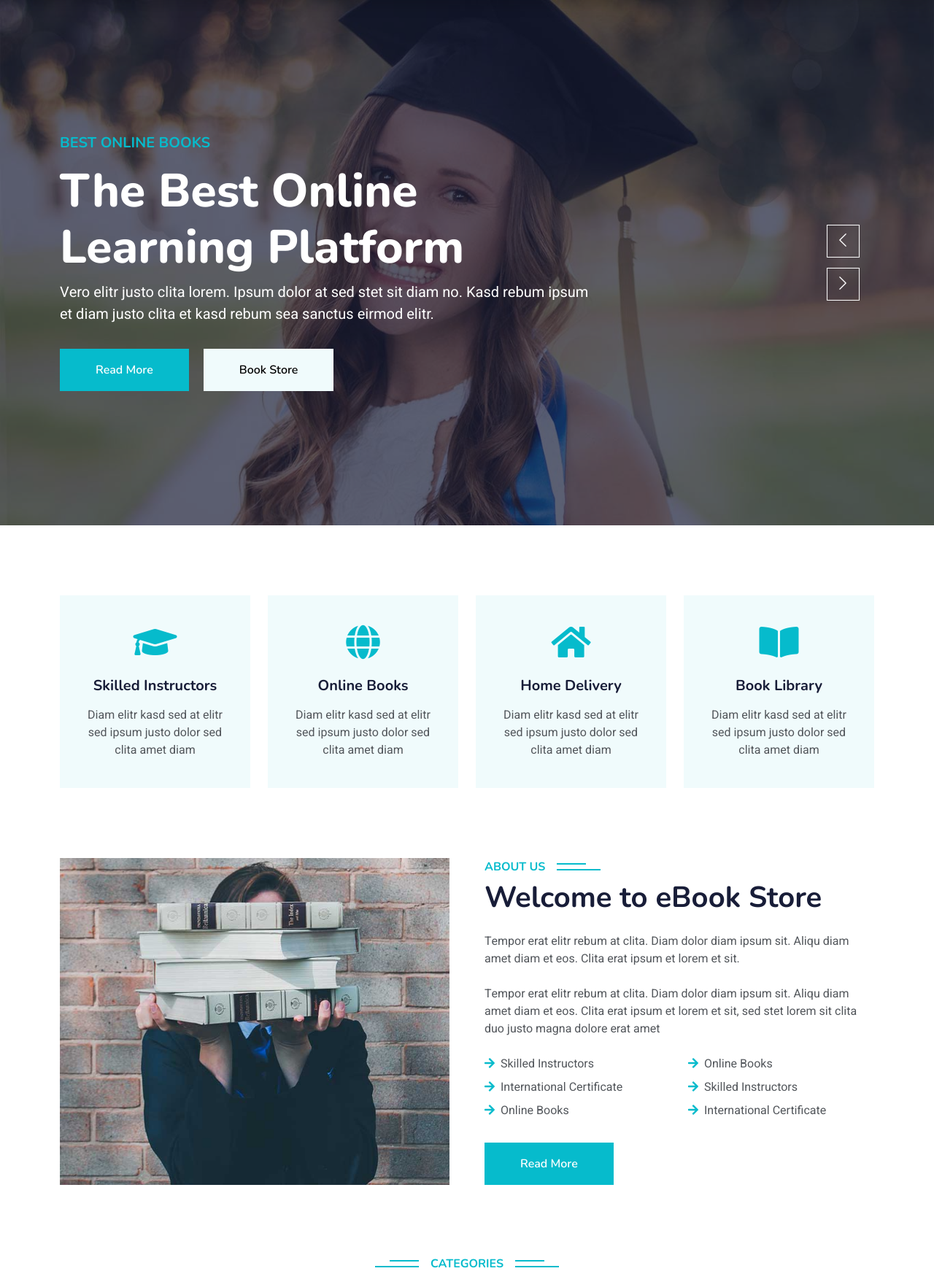
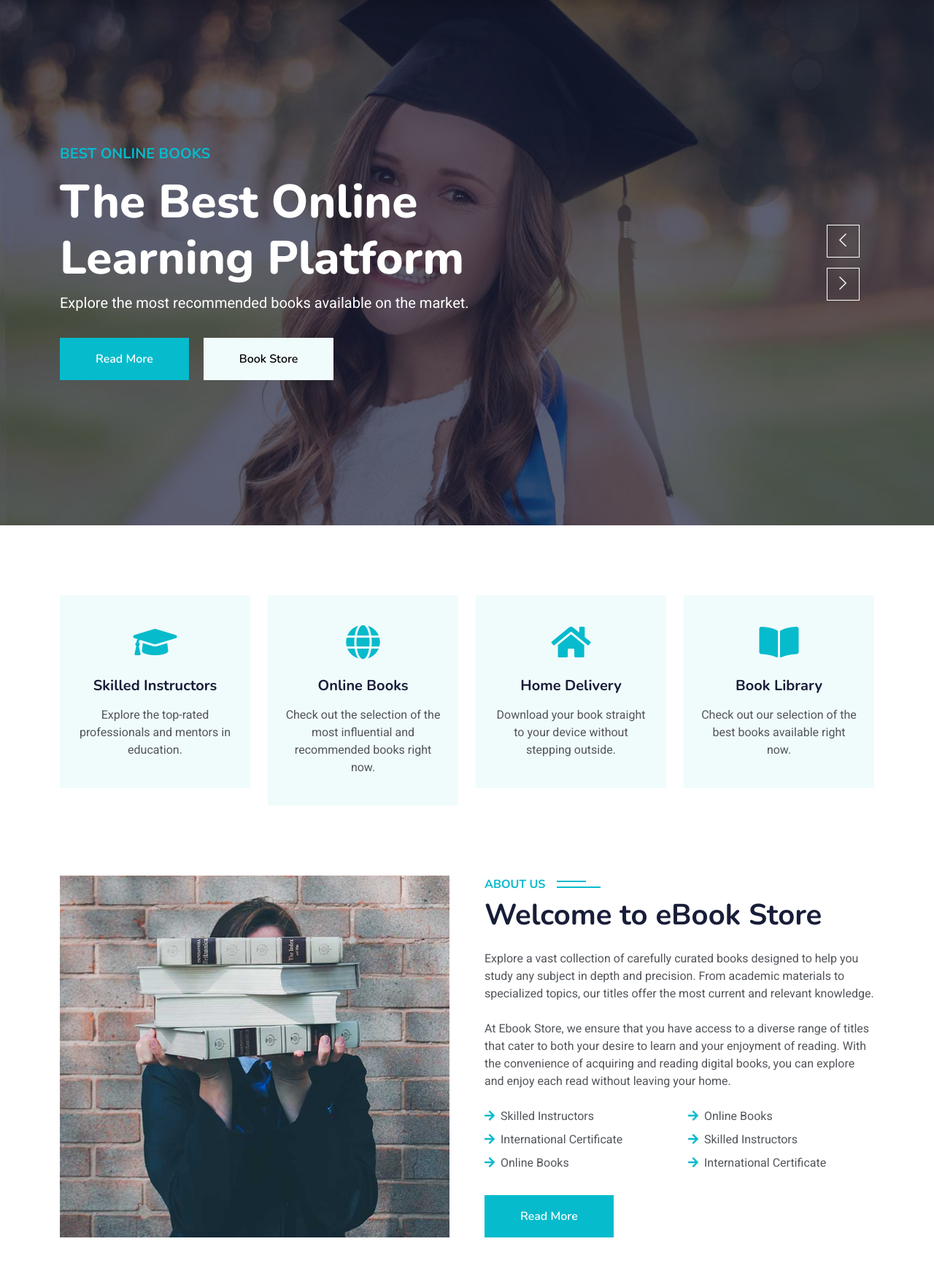
Before and after one commit to camilamdalcol/django-ebook_store, a Django app: page / in a window 1280 px wide. Shown: the part 75-1817 px from the top of the page at 73% size. Run offline with Django 5.2, Linux system fonts and the light colour scheme; data that the repository does not hold is empty; parts of the project's set-up code (start-up, migrations or seed data) failed here and were passed over; some libraries are stand-ins or nearby versions.

Commit message:
update final

```diff
--- a/books/templates/books/home.html
+++ b/books/templates/books/home.html
@@ -16,7 +16,7 @@
                       <div class="col-sm-10 col-lg-8">
                           <h5 class="text-primary text-uppercase mb-3 animated slideInDown">Best Online Books</h5>
                           <h1 class="display-3 text-white animated slideInDown">The Best Online Learning Platform</h1>
-                          <p class="fs-5 text-white mb-4 pb-2">Vero elitr justo clita lorem. Ipsum dolor at sed stet sit diam no. Kasd rebum ipsum et diam justo clita et kasd rebum sea sanctus eirmod elitr.</p>
+                          <p class="fs-5 text-white mb-4 pb-2">Explore the most recommended books available on the market.</p>
                           <a href="" class="btn btn-primary py-md-3 px-md-5 me-3 animated slideInLeft">Read More</a>
                           <a href="" class="btn btn-light py-md-3 px-md-5 animated slideInRight">Book Store</a>
                       </div>
@@ -32,7 +32,7 @@
                       <div class="col-sm-10 col-lg-8">
                           <h5 class="text-primary text-uppercase mb-3 animated slideInDown">Best Online Books</h5>
                           <h1 class="display-3 text-white animated slideInDown">Get Educated Online From Your Home</h1>
-                          <p class="fs-5 text-white mb-4 pb-2">Vero elitr justo clita lorem. Ipsum dolor at sed stet sit diam no. Kasd rebum ipsum et diam justo clita et kasd rebum sea sanctus eirmod elitr.</p>
+                          <p class="fs-5 text-white mb-4 pb-2">Check out the selection of the most influential and recommended books right now.</p>
                           <a href="" class="btn btn-primary py-md-3 px-md-5 me-3 animated slideInLeft">Read More</a>
                           <a href="" class="btn btn-light py-md-3 px-md-5 animated slideInRight">Book Store</a>
                       </div>
@@ -54,7 +54,7 @@
                   <div class="p-4">
                       <i class="fa fa-3x fa-graduation-cap text-primary mb-4"></i>
                       <h5 class="mb-3">Skilled Instructors</h5>
-                      <p>Diam elitr kasd sed at elitr sed ipsum justo dolor sed clita amet diam</p>
+                      <p>Explore the top-rated professionals and mentors in education.</p>
                   </div>
               </div>
           </div>
@@ -63,7 +63,7 @@
                   <div class="p-4">
                       <i class="fa fa-3x fa-globe text-primary mb-4"></i>
                       <h5 class="mb-3">Online Books</h5>
-                      <p>Diam elitr kasd sed at elitr sed ipsum justo dolor sed clita amet diam</p>
+                      <p>Check out the selection of the most influential and recommended books right now.</p>
                   </div>
               </div>
           </div>
@@ -72,7 +72,7 @@
                   <div class="p-4">
                       <i class="fa fa-3x fa-home text-primary mb-4"></i>
                       <h5 class="mb-3">Home Delivery</h5>
-                      <p>Diam elitr kasd sed at elitr sed ipsum justo dolor sed clita amet diam</p>
+                      <p>Download your book straight to your device without stepping outside.</p>
                   </div>
               </div>
           </div>
@@ -81,7 +81,7 @@
                   <div class="p-4">
                       <i class="fa fa-3x fa-book-open text-primary mb-4"></i>
                       <h5 class="mb-3">Book Library</h5>
-                      <p>Diam elitr kasd sed at elitr sed ipsum justo dolor sed clita amet diam</p>
+                      <p>Check out our selection of the best books available right now.</p>
                   </div>
               </div>
           </div>
@@ -103,8 +103,8 @@
           <div class="col-lg-6 wow fadeInUp" data-wow-delay="0.3s">
               <h6 class="section-title bg-white text-start text-primary pe-3">About Us</h6>
               <h1 class="mb-4">Welcome to eBook Store</h1>
-              <p class="mb-4">Tempor erat elitr rebum at clita. Diam dolor diam ipsum sit. Aliqu diam amet diam et eos. Clita erat ipsum et lorem et sit.</p>
-              <p class="mb-4">Tempor erat elitr rebum at clita. Diam dolor diam ipsum sit. Aliqu diam amet diam et eos. Clita erat ipsum et lorem et sit, sed stet lorem sit clita duo justo magna dolore erat amet</p>
+              <p class="mb-4">Explore a vast collection of carefully curated books designed to help you study any subject in depth and precision. From academic materials to specialized topics, our titles offer the most current and relevant knowledge.</p>
+              <p class="mb-4">At Ebook Store, we ensure that you have access to a diverse range of titles that cater to both your desire to learn and your enjoyment of reading. With the convenience of acquiring and reading digital books, you can explore and enjoy each read without leaving your home.</p>
               <div class="row gy-2 gx-4 mb-4">
                   <div class="col-sm-6">
                       <p class="mb-0"><i class="fa fa-arrow-right text-primary me-2"></i>Skilled Instructors</p>
```
Also changed, not shown: books/templates/books/about.html (+4 -4 lines), books/templates/books/index.html (+20 -20 lines).
